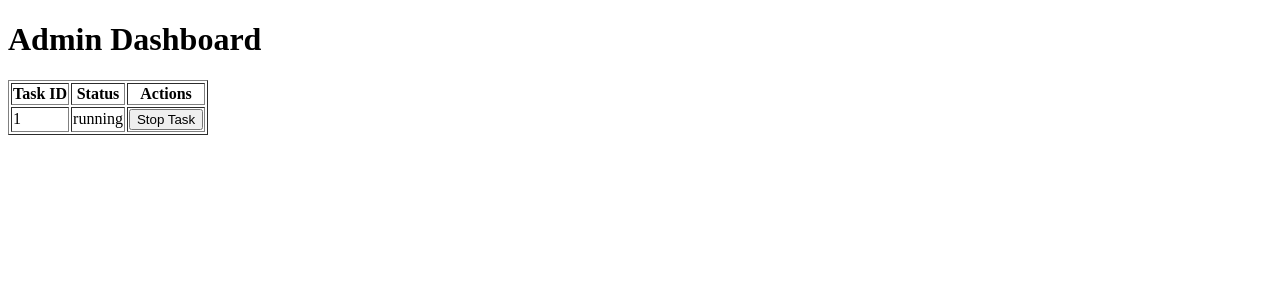
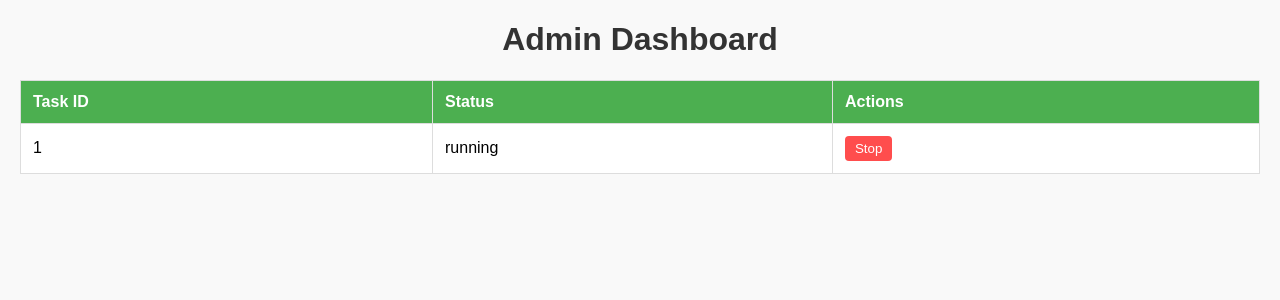
Before and after one commit to rocky566/WEBSITE-, a Flask app: template templates/dashboard.html in a window 1280 px wide. Shown: the top 300 px of the page. Run offline with Flask 3, Linux system fonts and the light colour scheme; the template is opened without the code that fills it: most values are stand-ins (such as "Sample title", 1, 10 or a date in 2020).

Commit message:
Update dashboard.html

```diff
--- a/templates/dashboard.html
+++ b/templates/dashboard.html
@@ -4,27 +4,75 @@
     <meta charset="UTF-8">
     <meta name="viewport" content="width=device-width, initial-scale=1.0">
     <title>Admin Dashboard</title>
+    <style>
+        body {
+            font-family: Arial, sans-serif;
+            margin: 20px;
+            background-color: #f9f9f9;
+        }
+        h1 {
+            text-align: center;
+            color: #333;
+        }
+        table {
+            width: 100%;
+            border-collapse: collapse;
+            margin: 20px auto;
+            background-color: #fff;
+        }
+        th, td {
+            text-align: left;
+            padding: 12px;
+            border: 1px solid #ddd;
+        }
+        th {
+            background-color: #4CAF50;
+            color: white;
+        }
+        tr:hover {
+            background-color: #f1f1f1;
+        }
+        button {
+            padding: 5px 10px;
+            background-color: #ff4d4d;
+            color: white;
+            border: none;
+            cursor: pointer;
+            border-radius: 4px;
+        }
+        button:hover {
+            background-color: #ff1a1a;
+        }
+    </style>
 </head>
 <body>
     <h1>Admin Dashboard</h1>
-    <table border="1">
+    <table>
+        <thead>
             <tr>
                 <th>Task ID</th>
                 <th>Status</th>
                 <th>Actions</th>
             </tr>
+        </thead>
+        <tbody>
             {% for task_id, task in tasks.items() %}
             <tr>
                 <td>{{ task_id }}</td>
-            <td>{{ task.status }}</td>
+                <td>{{ task["status"] }}</td>
                 <td>
-                <form method="POST" action="/stop_task">
+                    {% if task["status"] == "running" %}
+                    <form method="POST" action="/stop_task" style="display: inline;">
                         <input type="hidden" name="task_id" value="{{ task_id }}">
-                    <button type="submit">Stop Task</button>
+                        <button type="submit">Stop</button>
                     </form>
+                    {% else %}
+                    <span>N/A</span>
+                    {% endif %}
                 </td>
             </tr>
             {% endfor %}
+        </tbody>
     </table>
 </body>
 </html>
```
Lines whose indentation alone changed are shown as unchanged.
